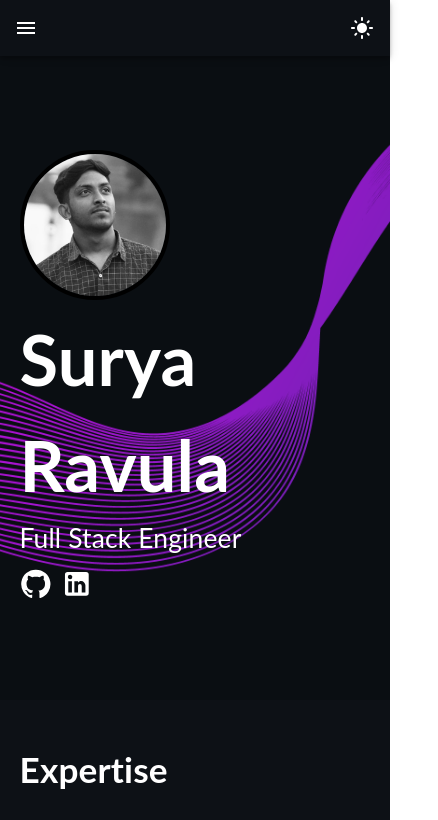
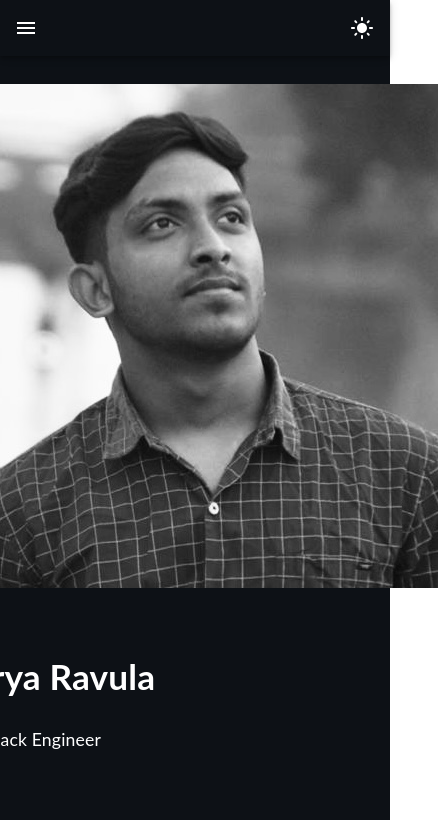
Before and after one commit to RavulaSuryaPrakash/Surya-Website, a React (Create React App) app: page / in a window 390 px wide. Shown: the top 820 px of the page, 438 px wide, since content can reach past the window. Built offline with nearby package versions, Linux system fonts and the light colour scheme.

Commit message:
feat: improve responsive design for mobile devices

```diff
--- a/src/assets/styles/Main.scss
+++ b/src/assets/styles/Main.scss
@@ -1,165 +1,6 @@
-.dark-mode .about-section {
-    background-color: rgba(0, 0, 0, 0.2);
+/* Responsive improvements */
+.main-container {
+  @media (max-width: 768px) {
+    padding: 20px;
+  }
 }
-
-.about-section {
-    display: flex;
-    gap: 30px;
-    justify-content: flex-start;
-    align-items: center;
-    width: 100%;
-    padding: 0px 15%;
-    min-height: 700px;
-    background-image: url("../images/bg-dark.png");
-    background-repeat: no-repeat;
-    background-size: cover;
-    background-attachment: fixed;
-    background-position: center;
-}
-
-.about-section .content {
-    text-align: left;
-    z-index: 2;
-
-    .social_icons {
-        display: flex;
-        flex-direction: row;
-        gap: 10px;
-        color: white;
-
-        svg {
-            font-size: 1.8em;
-        }
-    }
-
-    .mobile_social_icons {
-        display: none;
-    }
-
-    p {
-        font-size: 1.5em;
-        margin-block-start: 0px;
-        margin-block-end: 0px;
-    }
-
-    h1 {
-        font-size: 5em;
-        margin-block-start: 0px;
-        margin-block-end: 0px;
-    }
-}
-
-.about-section .image-wrapper {
-    z-index: 2;
-    img {
-        width: 150px;
-        height: 150px;
-        border-radius: 50%;
-        object-fit: cover;
-    }
-}
-
-.dark-mode .about-section .image-wrapper img {
-    border: 4px solid black;
-}
-
-.light-mode .about-section .image-wrapper img {
-    border: 4px solid white;
-}
-
-.about p {
-    text-align: center;
-    padding-top: 30%;
-    padding-bottom: 30%;
-}
-
-@media screen {
-    @media (max-width: 567px) {
-        .nav-left{
-            padding-top: 20px;
-            float:left;
-        }
-
-        .nav-left img {
-            height: 35px
-        }
-
-        .nav-right {
-            float:right;
-        }
-
-        .nav-right li {
-            padding: 10px 15px;
-            list-style:none;
-            font-size:13px;
-            color:white;
-            width: 10%;
-        }
-
-        .nav-right ul {
-            list-style-type: none;
-            margin: 0px;
-            padding: 0px;
-        }
-
-        body {
-            width: 100%;
-        }
-
-        .about {
-            padding-left: 5%;
-            padding-right: 5%;
-            font-size: 12px;
-        }
-    }
-
-    @media (max-width:768px) {
-        .about-section h1 {
-            font-size: 4em !important;
-            text-align: left;
-        }
-
-        .about-section p {
-            text-align: left;
-        }
-
-        .container {
-            display: initial;
-        }
-
-        .social_icons {
-            display: none !important;
-        }
-
-        .mobile_social_icons {
-            padding-top: 10px;
-            display: flex !important;
-            flex-direction: row;
-            gap: 10px;
-            color: white;
-
-            svg {
-                font-size: 1.8em;
-            }
-        }
-
-        .about-section {
-            padding-top: 150px;
-            display: block;
-            padding-left: 0px;
-            padding-right: 0px;
-        }
-
-        .about-section .content {
-            width: 90%;
-            padding-left: 5%;
-            padding-right: 5%;
-            padding-bottom: 5%;
-        }
-
-        .about-section .image-wrapper {
-            padding-left: 5%;
-            width: 100%;
-        }
-    }
-}
```
